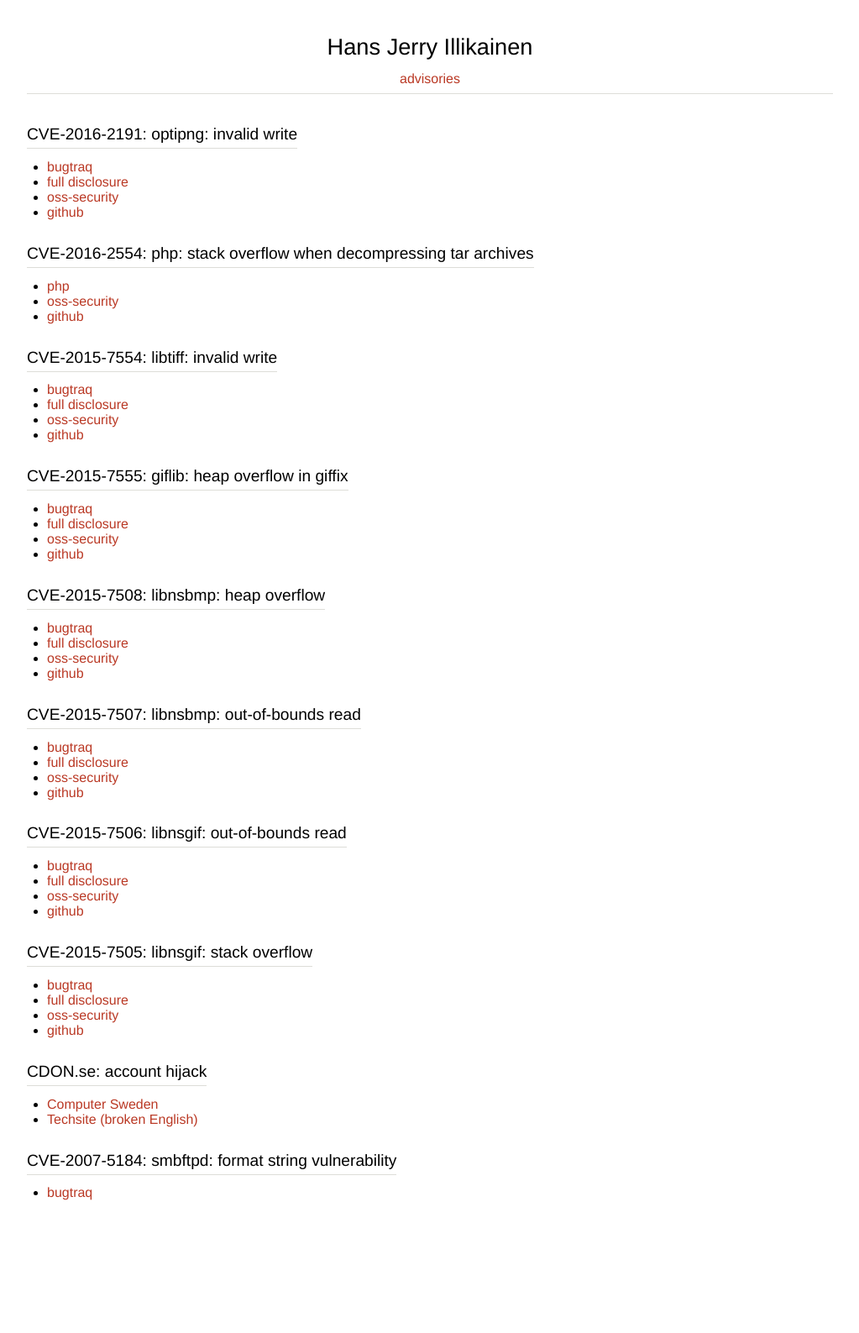
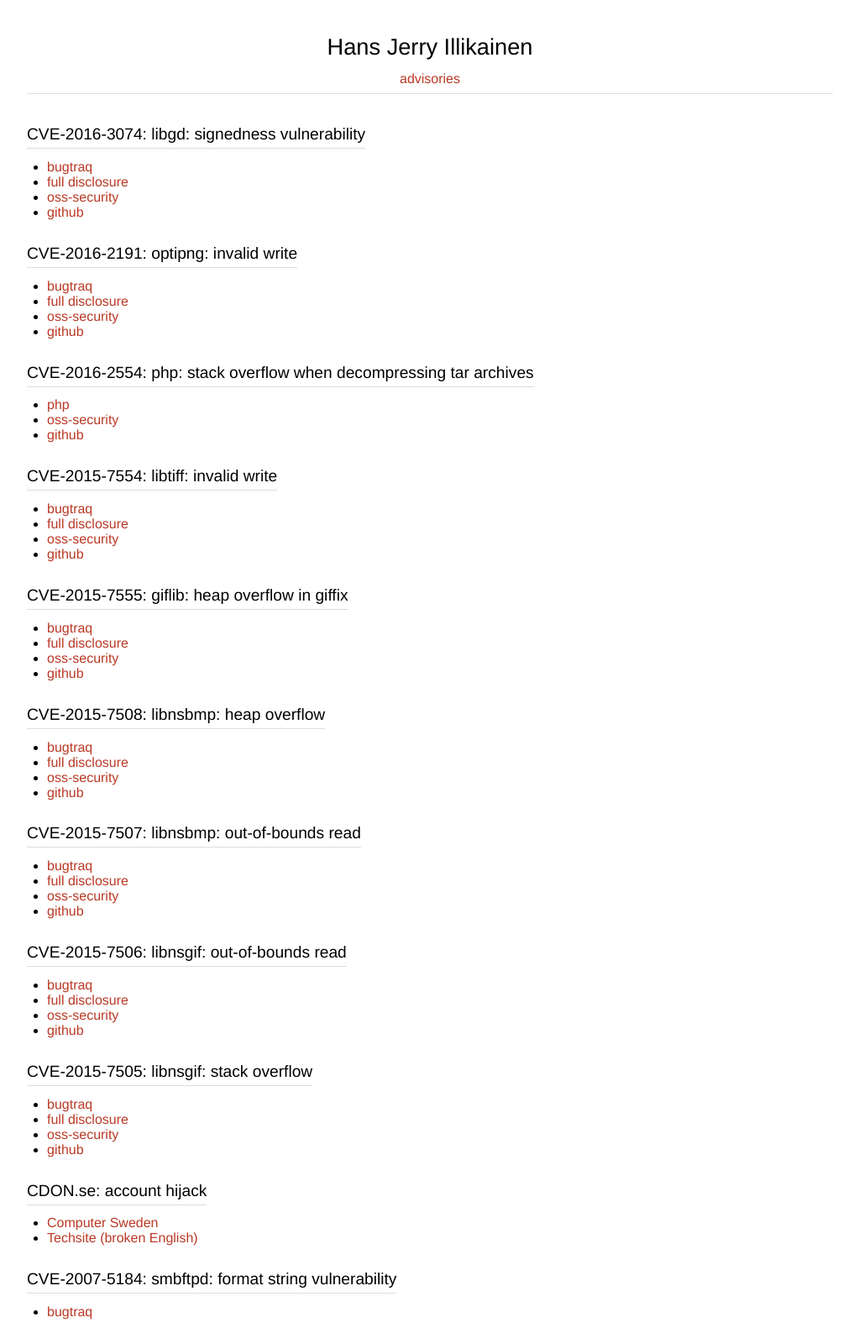
Before and after one commit to dyntopia/dyntopia.github.io, a Jekyll site: the page built from index.md, in a window 1280 px wide. Shown: the whole page at 84% size, without its empty margins (128-1151 px from the left). Built offline with Jekyll 4.4.1, drawn with Linux system fonts in a browser that asks for light colours; before the commit the page ends 1445 px from its top, so only the background shows below that.

Commit message:
Add CVE-2016-3074

```diff
--- a/index.md
+++ b/index.md
@@ -2,6 +2,14 @@
 layout: default
 title: advisories
 ---
+
+CVE-2016-3074: libgd: signedness vulnerability
+==============================================
+* [bugtraq](http://seclists.org/bugtraq/2016/Apr/120)
+* [full disclosure](http://seclists.org/fulldisclosure/2016/Apr/72)
+* [oss-security](http://seclists.org/oss-sec/2016/q2/128)
+* [github](https://github.com/dyntopia/advisories/blob/master/008-libgd.org)
+
 
 CVE-2016-2191: optipng: invalid write
 =====================================
```
